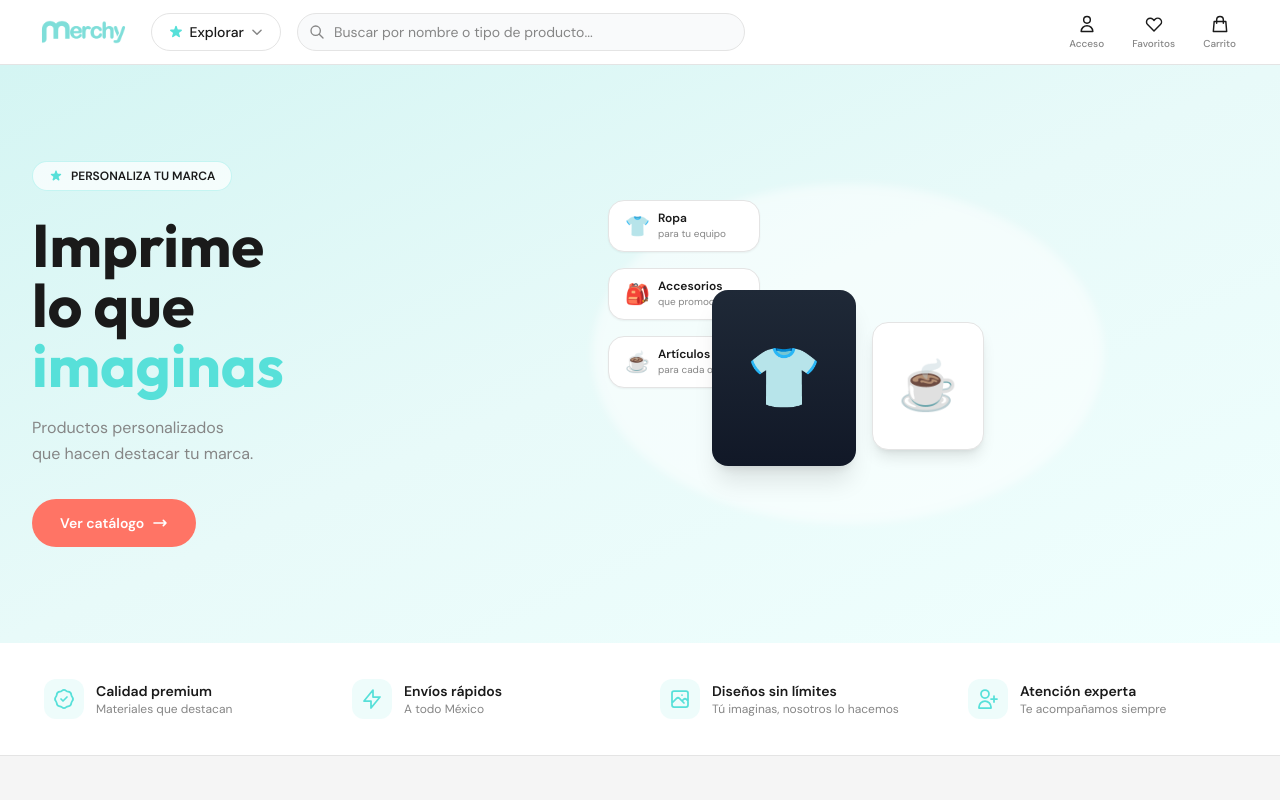
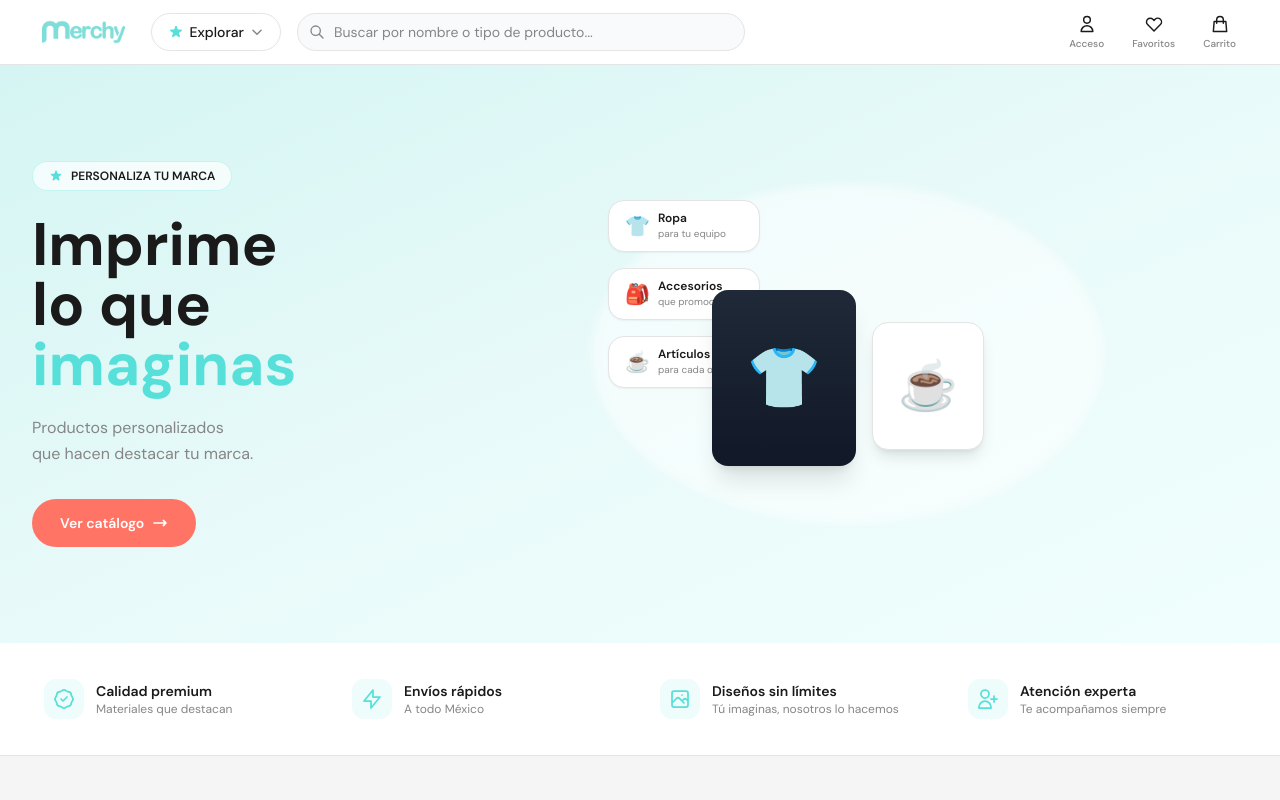
Before and after one commit to edubarky/MERCHY, a Next.js app: page / in a window 1280 px wide. Shown: the top 800 px of the page. Built offline with nearby package versions, Linux system fonts and the light colour scheme; no server answers; the database is empty.

Commit message:
Typography: DM Sans en toda la app (font-display → DM Sans)

```diff
--- a/tailwind.config.ts
+++ b/tailwind.config.ts
@@ -29,7 +29,7 @@ const config: Config = {
       },
       fontFamily: {
         sans: ["var(--font-dm-sans)", "sans-serif"],
-        display: ["var(--font-outfit)", "sans-serif"],
+        display: ["var(--font-dm-sans)", "sans-serif"],
       },
       borderRadius: {
         pill: "9999px",
```
